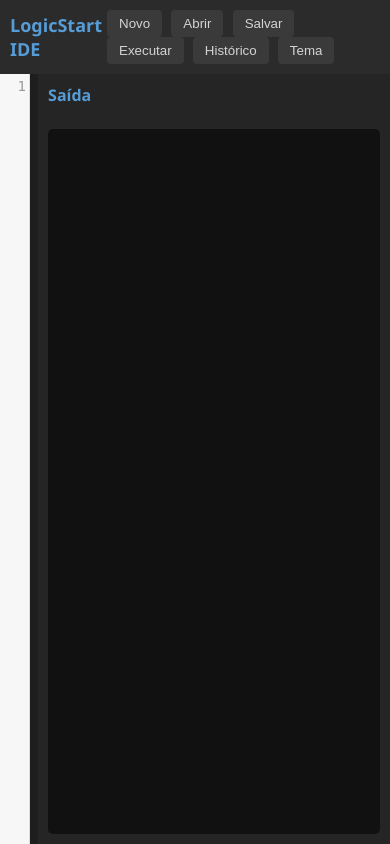
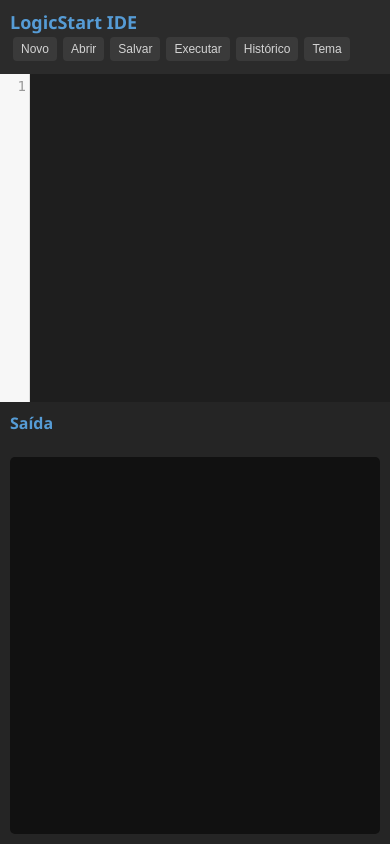
Before and after one commit to DashMasterX/logicstart, a Flask app: page /ide in a window 390 px wide. Run offline with Flask 3, Linux system fonts and the light colour scheme; the visitor is signed in with stand-in values (Sample User, id 1).

Commit message:
Update ide.html

```diff
--- a/templates/ide.html
+++ b/templates/ide.html
@@ -25,6 +25,7 @@ header {
     background: #2b2b2b;
     padding: 10px;
     display: flex;
+    flex-wrap: wrap;
     justify-content: space-between;
     align-items: center;
 }
@@ -35,15 +36,21 @@ header h1 {
     color: #569CD6;
 }
 
+.menu {
+    display: flex;
+    flex-wrap: wrap;
+}
+
 .menu button {
     background: #3a3a3a;
     border: none;
     color: #d4d4d4;
-    padding: 6px 12px;
-    margin-left: 5px;
+    padding: 6px 10px;
+    margin: 3px;
     border-radius: 4px;
     cursor: pointer;
     transition: 0.2s;
+    font-size: 13px;
 }
 
 .menu button:hover {
@@ -54,6 +61,7 @@ header h1 {
     display: flex;
     flex: 1;
     overflow: hidden;
+    flex-direction: row;
 }
 
 #editor {
@@ -102,6 +110,25 @@ header h1 {
     white-space: pre-wrap;
     overflow-y: auto;
 }
+
+/* Responsividade celular */
+@media(max-width: 768px){
+    .container {
+        flex-direction: column;
+    }
+    #editor {
+        flex: none;
+        height: 50vh;
+    }
+    .sidebar {
+        flex: none;
+        height: 50vh;
+    }
+    .menu button {
+        font-size: 12px;
+        padding: 5px 8px;
+    }
+}
 </style>
 </head>
 <body>
@@ -141,18 +168,15 @@ function novo() {
 }
 
 function abrir() {
-    alert("Função Abrir: você pode implementar upload de arquivos .py aqui.");
+    alert("Função Abrir: implemente upload de arquivos .py aqui.");
 }
 
 function salvar() {
     const codigo = editor.getValue();
-    const email = prompt("Digite seu e-mail para salvar:");
-    if(!email) return;
-
     fetch("/save", {
         method: "POST",
         headers: {"Content-Type": "application/json"},
-        body: JSON.stringify({code: codigo, email})
+        body: JSON.stringify({code: codigo})
     }).then(res=>res.json())
     .then(data=>{
         alert(data.success ? "Código salvo!" : data.error);
```
